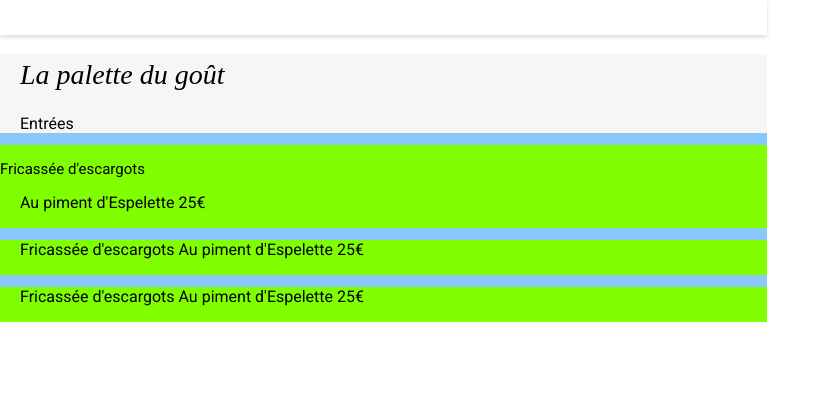
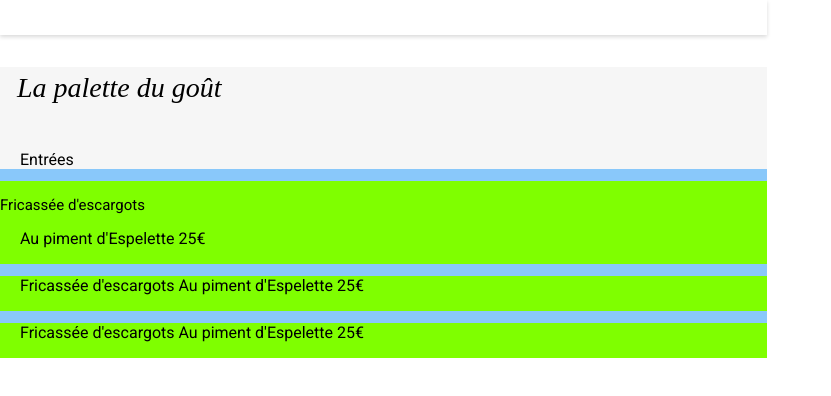
Before and after one commit to NatashaFinkel/Projet-4, a website: page restaurant1.html in a window 1280 px wide. Shown: the whole page, without its empty margins (0-831 px from the left). Drawn offline with Linux system fonts and the light colour scheme.

Commit message:
ajout margins h1 page restaurant

```diff
--- a/sass/style.scss
+++ b/sass/style.scss
@@ -349,6 +349,7 @@ background-color: $the-lightest-dull-color;
     line-height: 41px;
     letter-spacing: 0em;
     text-align: left;
+    margin: 32px 17px 42px;
   }
 
   h2 {
```
Also changed, not shown: sass/style.css, 1 other file.
